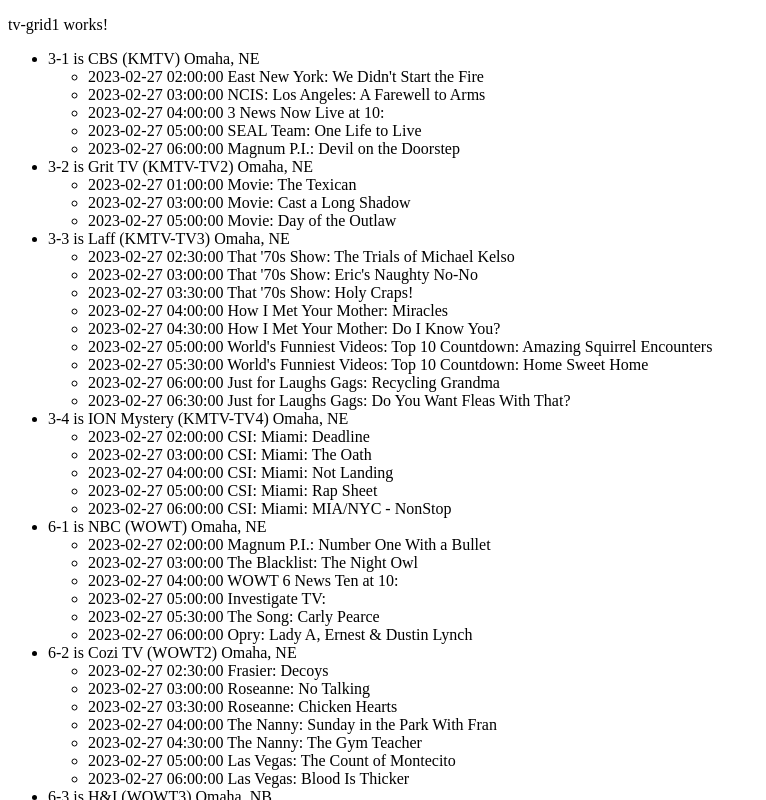
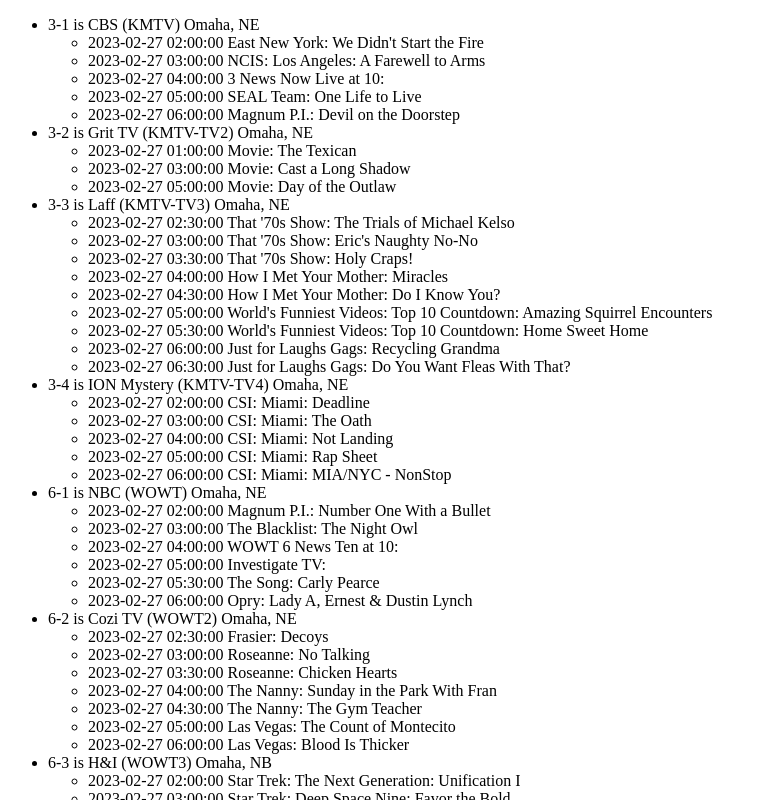
Before and after one commit to payne/tvMediaTable1, an Angular app: page / in a window 1280 px wide. Shown: the top 800 px of the page, without its empty margins (0-766 px from the left). Built offline with nearby package versions, Linux system fonts and the light colour scheme.

Commit message:
Small tweak

```diff
--- a/src/app/tv-grid1/tv-grid1.component.html
+++ b/src/app/tv-grid1/tv-grid1.component.html
@@ -1,5 +1,3 @@
-<p>tv-grid1 works!</p>
-
 <ul>
   <li *ngFor="let d of channels">{{d?.channel?.number}} is {{d?.channel?.name}}
     <ul>
```
